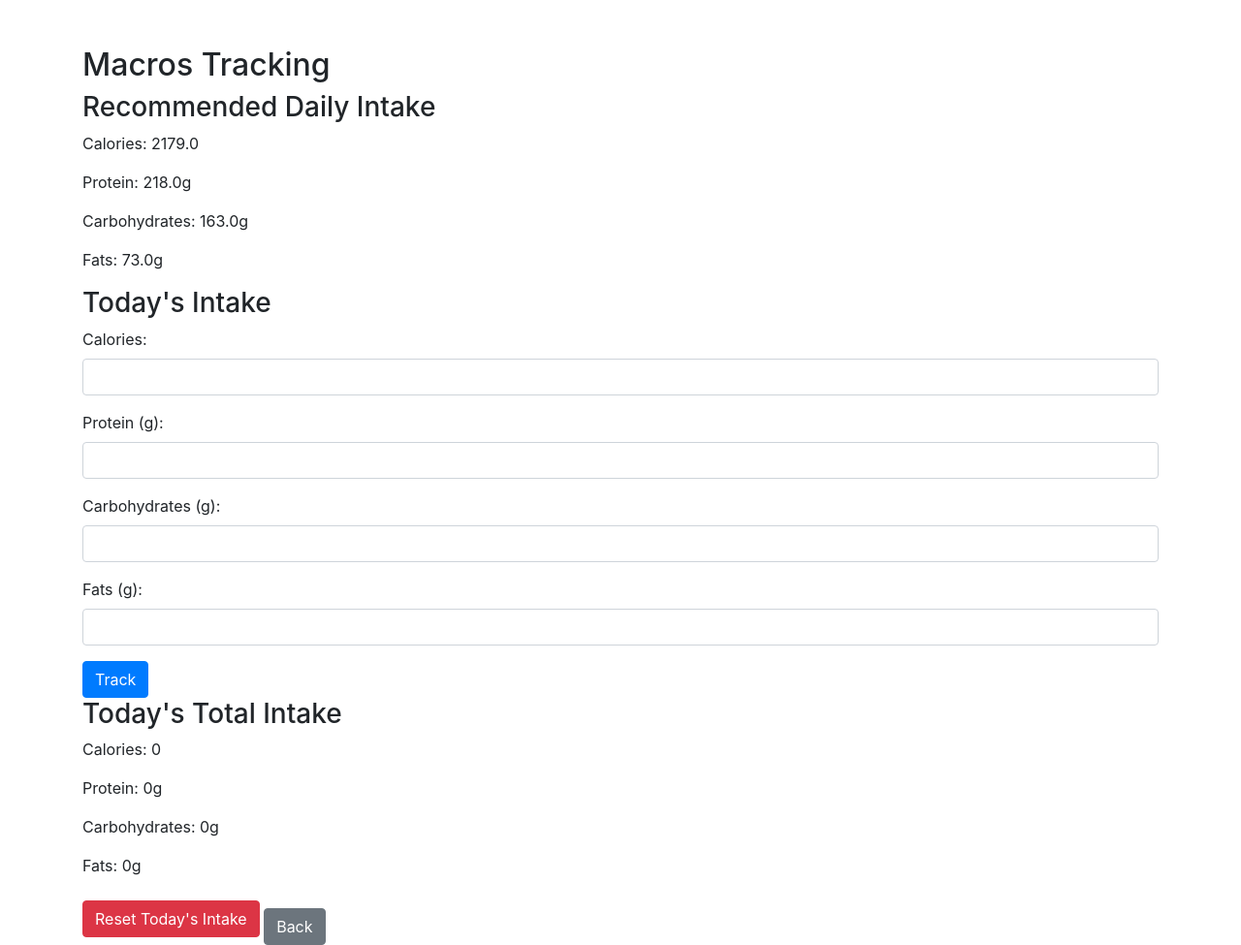
After one commit to mirajjara/CSC-330-Fitness-Application, a Flask app: page /macros in a window 1280 px wide. The commit adds this page. Shown: the whole page at 97% size. Run offline with Flask 3, Linux system fonts and the light colour scheme; a user stored in the database is signed in; some libraries are stand-ins or nearby versions.

Commit message:
Added macro page, fixed profile height and weight, fixed flash messages, added requirements.txt for easy running

```diff
--- /dev/null
+++ b/FitnessAssist/app/forms.py
@@ -0,0 +1,33 @@
+from flask_wtf import FlaskForm
+from wtforms import StringField, FloatField, SubmitField, IntegerField, SelectField
+from wtforms.validators import DataRequired, NumberRange, Length
+
+class MacroTrackingForm(FlaskForm):
+    calories = FloatField('Calories', validators=[
+        DataRequired(message="Calories are required."),
+        NumberRange(min=0, message="Calories must be greater than or equal to 0.")
+    ])
+    protein = FloatField('Protein (g)', validators=[
+        DataRequired(message="Protein is required."),
+        NumberRange(min=0, message="Protein must be greater than or equal to 0.")
+    ])
+    carbohydrates = FloatField('Carbohydrates (g)', validators=[
+        DataRequired(message="Carbohydrates are required."),
+        NumberRange(min=0, message="Carbohydrates must be greater than or equal to 0.")
+    ])
+    fats = FloatField('Fats (g)', validators=[
+        DataRequired(message="Fats are required."),
+        NumberRange(min=0, message="Fats must be greater than or equal to 0.")
+    ])
+    submit = SubmitField('Track')
+
+class ProfileForm(FlaskForm):
+    name = StringField('Name', validators=[DataRequired(message="Name is required.")])
+    gender = SelectField('Gender', choices=[('male', 'Male'), ('female', 'Female')], validators=[DataRequired()])
+    age = IntegerField('Age', validators=[DataRequired(message="Age is required."), NumberRange(min=0, message="Age must be a positive number.")])
+    height_feet = IntegerField('Height (Feet)', validators=[DataRequired(message="Height in feet is required."), NumberRange(min=0, message="Height in feet must be a positive number.")])
+    height_inches = IntegerField('Height (Inches)', validators=[DataRequired(message="Height in inches is required."), NumberRange(min=0, max=11, message="Height in inches must be between 0 and 11.")])
+    weight_pounds = FloatField('Weight (Pounds)', validators=[DataRequired(message="Weight in pounds is required."), NumberRange(min=0, message="Weight must be a positive number.")])
+    activity_level = SelectField('Activity Level', choices=[('sedentary', 'Sedentary'), ('lightly_active', 'Lightly Active'), ('moderately_active', 'Moderately Active'), ('very_active', 'Very Active'), ('extra_active', 'Extra Active')], validators=[DataRequired()])
+    goal_type = SelectField('Goal Type', choices=[('lose_weight', 'Lose Weight'), ('maintain_weight', 'Maintain Weight'), ('gain_muscle', 'Gain Muscle')], validators=[DataRequired()])
+    submit = SubmitField('Save Profile')
--- /dev/null
+++ b/FitnessAssist/app/macro_service.py
@@ -0,0 +1,54 @@
+class GoalSettingService:
+    @staticmethod
+    def calculate_bmr(user):
+        # Convert height from feet and inches to cm, and weight from lbs to kg
+        height_cm = ((user.height_feet * 12) + user.height_inches) * 2.54
+        weight_kg = user.weight_pounds / 2.20462
+
+        if user.gender == 'male':
+            bmr = (10 * weight_kg) + (6.25 * height_cm) - (5 * user.age) + 5
+        else:
+            bmr = (10 * weight_kg) + (6.25 * height_cm) - (5 * user.age) - 161
+        return bmr
+
+    @staticmethod
+    def calculate_daily_caloric_needs(user):
+        activity_levels = {
+            'sedentary': 1.2,
+            'lightly_active': 1.375,
+            'moderately_active': 1.55,
+            'very_active': 1.725,
+            'extra_active': 1.9
+        }
+        caloric_needs = GoalSettingService.calculate_bmr(user) * activity_levels[user.activity_level]
+
+        goal_adjustments = {
+            'lose_weight': 0.9,
+            'maintain_weight': 1.0,
+            'gain_muscle': 1.1,
+        }
+        caloric_needs *= goal_adjustments[user.goal_type]
+
+        return caloric_needs
+
+    @staticmethod
+    def suggest_macro_nutrient_targets(user):
+        caloric_needs = GoalSettingService.calculate_daily_caloric_needs(user)
+
+        macro_distribution = {
+            'lose_weight': {'protein': 0.35, 'carbs': 0.35, 'fats': 0.3},
+            'maintain_weight': {'protein': 0.3, 'carbs': 0.4, 'fats': 0.3},
+            'gain_muscle': {'protein': 0.4, 'carbs': 0.3, 'fats': 0.3},
+        }
+        distribution = macro_distribution[user.goal_type]
+
+        protein_grams = (caloric_needs * distribution['protein']) / 4
+        carbs_grams = (caloric_needs * distribution['carbs']) / 4
+        fats_grams = (caloric_needs * distribution['fats']) / 9
+
+        return {
+            'calories': caloric_needs,
+            'protein': protein_grams,
+            'carbohydrates': carbs_grams,
+            'fats': fats_grams
+        }
--- a/FitnessAssist/app/routes.py
+++ b/FitnessAssist/app/routes.py
@@ -1,7 +1,11 @@
 from flask import Blueprint, render_template, request, flash, redirect, url_for
 from flask_login import login_required, current_user
-from .models import Profile
+from .models import Profile, MacroEntry
 from .extensions import db
+from .forms import ProfileForm, MacroTrackingForm
+from .macro_service import GoalSettingService
+from datetime import datetime, date
+
 
 main = Blueprint('main', __name__)
 
@@ -14,42 +18,67 @@ def home():
 @main.route('/profile', methods=['GET', 'POST'])
 @login_required
 def profile():
+    # Retrieve the current user's profile or initialize a new one
+    user_profile = Profile.query.filter_by(user_id=current_user.id).first() or Profile(user_id=current_user.id)
+    form = ProfileForm(obj=user_profile)  # Populate form with user_profile data
+
+    if form.validate_on_submit():
+        form.populate_obj(user_profile)  # Populate user_profile with form data
+        db.session.add(user_profile)  # Add new or update existing profile
+        db.session.commit()
+        flash('Profile updated successfully!', 'success')
+        return redirect(url_for('main.profile'))
+
+    return render_template('profile.html', form=form)
+
+@main.route('/macros', methods=['GET', 'POST'])
+@login_required
+def macros():
+    form = MacroTrackingForm()
+    if form.validate_on_submit():
+        # Create a new MacroEntry from form data
+        new_entry = MacroEntry(
+            user_id=current_user.id,
+            date=date.today(),
+            calories=form.calories.data,
+            protein=form.protein.data,
+            carbohydrates=form.carbohydrates.data,
+            fats=form.fats.data,
+        )
+        db.session.add(new_entry)
+        db.session.commit()
+        flash('Your macro and calorie intake have been recorded!', 'success')
+        return redirect(url_for('main.macros'))
+
+    # Retrieve the user's profile to calculate recommended intake
     profile = Profile.query.filter_by(user_id=current_user.id).first()
     if profile:
-        if request.method == 'POST':
-            # Update profile with form data
-            profile.name = request.form['name']
-            profile.gender = request.form['gender']
-            profile.age = int(request.form['age'])
-            profile.height = float(request.form['height'])
-            profile.weight = float(request.form['weight'])
-            profile.activity_level = request.form['activity_level']
-            profile.goal_type = request.form['goal_type']
-            db.session.commit()
-            flash('Profile updated successfully!', 'success')
-            return redirect(url_for('main.profile'))
+        recommended_intake = GoalSettingService.suggest_macro_nutrient_targets(profile)
+        recommended_calories = recommended_intake.get('calories', 0)
+        recommended_macros = {
+            'protein': recommended_intake.get('protein', 0),
+            'carbohydrates': recommended_intake.get('carbohydrates', 0),
+            'fats': recommended_intake.get('fats', 0)
+        }
     else:
-        if request.method == 'POST':
-            # Create new profile with form data
-            name = request.form['name']
-            gender = request.form['gender']
-            age = int(request.form['age'])
-            height = float(request.form['height'])
-            weight = float(request.form['weight'])
-            activity_level = request.form['activity_level']
-            goal_type = request.form['goal_type']
-            new_profile = Profile(
-                user_id=current_user.id,
-                name=name,
-                gender=gender,
-                age=age,
-                height=height,
-                weight=weight,
-                activity_level=activity_level,
-                goal_type=goal_type
-            )
-            db.session.add(new_profile)
-            db.session.commit()
-            flash('Profile created successfully!', 'success')
-            return redirect(url_for('main.profile'))
-    return render_template('profile.html', profile=profile)
+        recommended_calories = 0
+        recommended_macros = {'protein': 0, 'carbohydrates': 0, 'fats': 0}
+
+    # Aggregate daily totals from MacroEntry records
+    today_entries = MacroEntry.query.filter_by(user_id=current_user.id, date=date.today()).all()
+    daily_totals = {
+        'calories': sum(entry.calories for entry in today_entries),
+        'protein': sum(entry.protein for entry in today_entries),
+        'carbohydrates': sum(entry.carbohydrates for entry in today_entries),
+        'fats': sum(entry.fats for entry in today_entries),
+    }
+
+    return render_template('macros.html', form=form, daily_totals=daily_totals, recommended_calories=recommended_calories, recommended_macros=recommended_macros)
+
+@main.route('/reset_macros')
+@login_required
+def reset_macros():
+    MacroEntry.query.filter_by(user_id=current_user.id, date=date.today()).delete()
+    db.session.commit()
+    flash('Today\'s intake has been reset.', 'success')
+    return redirect(url_for('main.macros'))
--- /dev/null
+++ b/FitnessAssist/templates/macros.html
@@ -0,0 +1,65 @@
+<!DOCTYPE html>
+<html lang="en">
+<head>
+    <meta charset="UTF-8">
+    <meta name="viewport" content="width=device-width, initial-scale=1.0">
+    <title>Track My Macros</title>
+    <link rel="stylesheet" href="https://stackpath.bootstrapcdn.com/bootstrap/4.5.2/css/bootstrap.min.css">
+    <style>
+        /* Add your custom styles here to ensure they are not removed */
+    </style>
+</head>
+<body>
+    <div class="container mt-5">
+        <h2>Macros Tracking</h2>
+        <!-- Display Flash Messages -->
+        {% for message in get_flashed_messages() %}
+        <div class="alert alert-warning" role="alert">
+            {{ message }}
+        </div>
+        {% endfor %}
+        <!-- Display recommended macros -->
+        <div class="recommended-macros">
+            <h3>Recommended Daily Intake</h3>
+            <p>Calories: {{ recommended_calories | round }}</p>
+            <p>Protein: {{ recommended_macros.protein | round }}g</p>
+            <p>Carbohydrates: {{ recommended_macros.carbohydrates | round }}g</p>
+            <p>Fats: {{ recommended_macros.fats | round }}g</p>
+        </div>
+
+        <form method="POST" action="{{ url_for('main.macros') }}">
+            {{ form.hidden_tag() }}
+            <h3>Today's Intake</h3>
+            <div class="form-group">
+                <label for="calories">Calories:</label>
+                {{ form.calories(class="form-control") }}
+            </div>
+            <div class="form-group">
+                <label for="protein">Protein (g):</label>
+                {{ form.protein(class="form-control") }}
+            </div>
+            <div class="form-group">
+                <label for="carbohydrates">Carbohydrates (g):</label>
+                {{ form.carbohydrates(class="form-control") }}
+            </div>
+            <div class="form-group">
+                <label for="fats">Fats (g):</label>
+                {{ form.fats(class="form-control") }}
+            </div>
+            {{ form.submit(class="btn btn-primary") }}
+        </form>
+
+        <!-- Section to display today's total intake -->
+        <div class="daily-totals">
+            <h3>Today's Total Intake</h3>
+            <p>Calories: {{ daily_totals.calories }}</p>
+            <p>Protein: {{ daily_totals.protein }}g</p>
+            <p>Carbohydrates: {{ daily_totals.carbohydrates }}g</p>
+            <p>Fats: {{ daily_totals.fats }}g</p>
+        </div>
+
+        <a href="{{ url_for('main.reset_macros') }}" class="btn btn-danger">Reset Today's Intake</a>
+        <a href="{{ url_for('main.home') }}" class="btn btn-secondary mt-3">Back</a>
+    </div>
+</body>
+</html>
```
Also changed, not shown: FitnessAssist/app/__init__.py (+5 -2 lines), FitnessAssist/app/models.py (+22 -2 lines), FitnessAssist/migrations/versions/5bf2d9d8a921_initial_migration.py (deleted, +0 -34 lines), FitnessAssist/migrations/versions/62d8fa08f46e_insecond_migrate.py (added, +40 -0 lines), FitnessAssist/migrations/versions/cc289d862f99_initial_after_reset.py (added, +71 -0 lines), FitnessAssist/requirements.txt (added, +16 -0 lines), FitnessAssist/templates/home.html (+25 -23 lines), FitnessAssist/templates/profile.html (+80 -31 lines), FitnessAssist/instance/fitnessassist.db.
